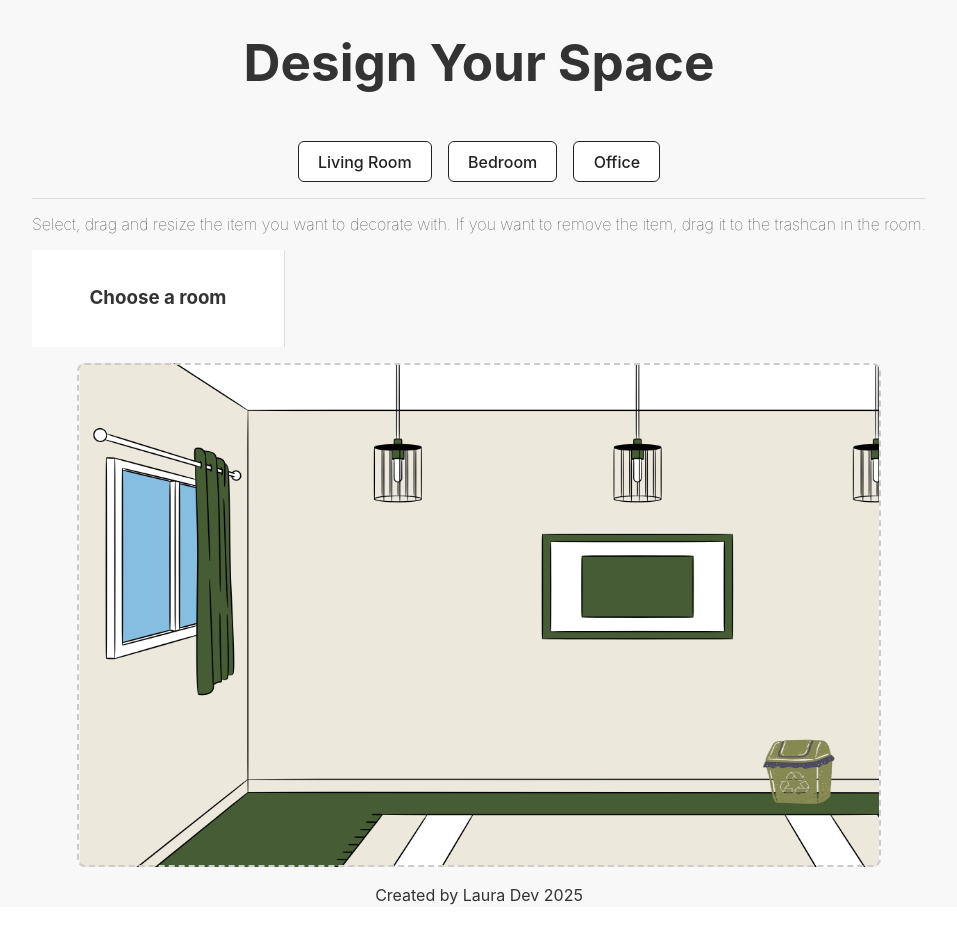
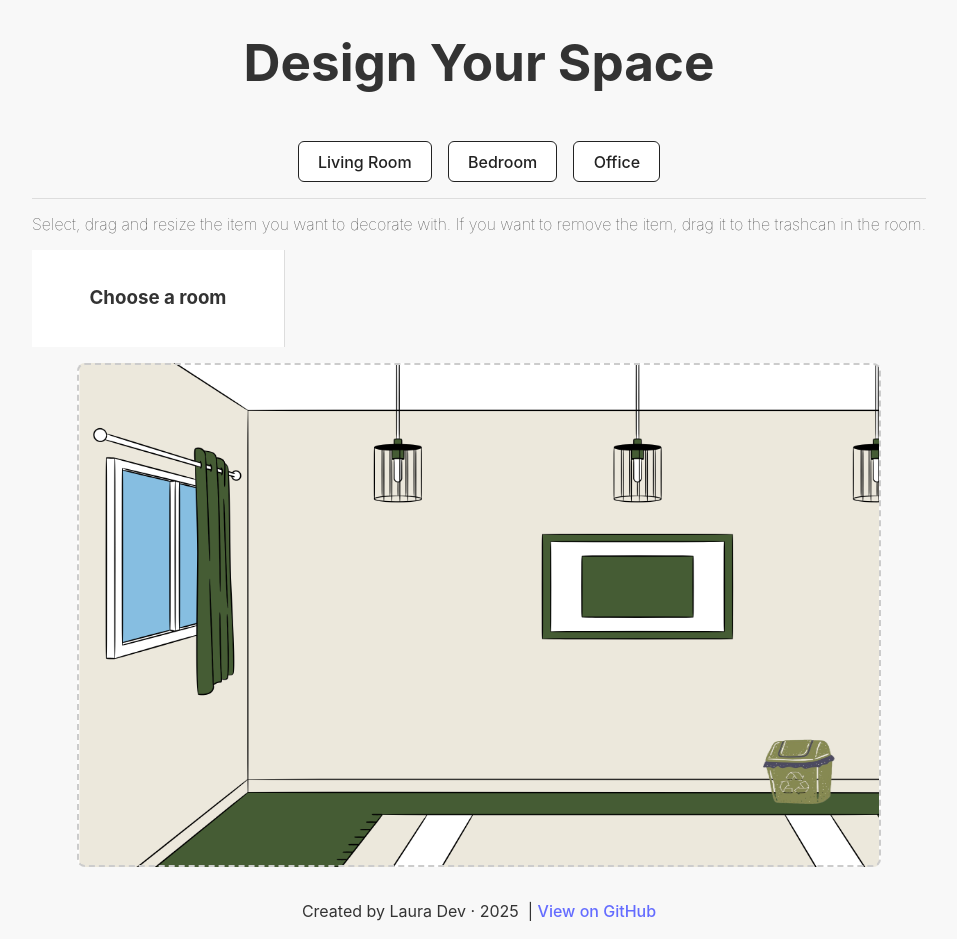
Before and after one commit to lavollmer/design-your-space, a React (Vite) app: page / in a window 1280 px wide. Shown: the whole page, without its empty margins (161-1118 px from the left). Before the commit the page ends 907 px from the top, so only its background shows below. Built offline with nearby package versions, Linux system fonts and the light colour scheme.

Commit message:
Updating the Footer

```diff
--- a/src/components/Footer.jsx
+++ b/src/components/Footer.jsx
@@ -2,7 +2,18 @@ import React from 'react'
 
 const Footer = () => {
   return (
-    <div className='footer'>Created by Laura Dev 2025</div>
+    <div className='footer'>
+      <p>Created by <span>Laura Dev</span> · 2025 &nbsp;|&nbsp;
+        <a
+          href="https://github.com/lavollmer"
+          target="_blank"
+          rel="noopener noreferrer"
+        >
+          View on GitHub
+        </a>
+      </p>
+    </div>
+
   )
 }
 
```
